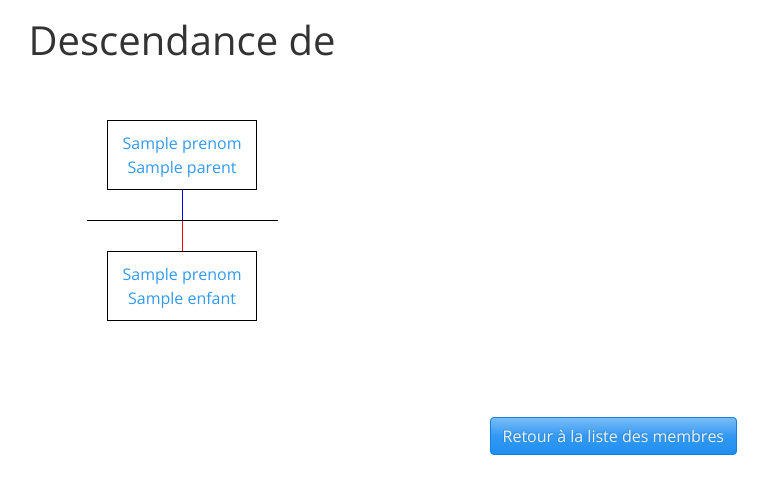
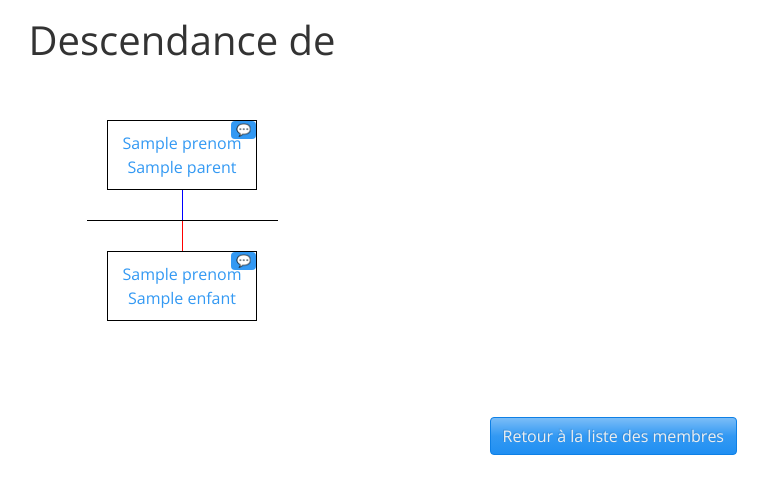
Before and after one commit to bldlr/wearegenealogie, a Symfony app: template templates/arbre/arbre.html.twig in a window 1280 px wide. Shown: the part 58-552 px from the top of the page, without its empty margins (458-1226 px from the left). Run offline with Twig, Linux system fonts and the light colour scheme; the template is opened without the code that fills it: most values are stand-ins (such as "Sample title", 1, 10 or a date in 2020); some libraries are stand-ins or nearby versions.

Commit message:
rangement css + icône pop-up

```diff
--- a/public/css/style.css
+++ b/public/css/style.css
@@ -8,29 +8,33 @@
   text-decoration: none;
 }
 
-
-
 /*----------------------------------*/
 
-
-  .row-parent-genealogie{
+.row-parent-genealogie {
   display: flex;
   justify-content: center;
   margin-top: 20px;
 }
 
-  .row-enfant-genealogie{
+.row-enfant-genealogie {
   display: flex;
   justify-content: center;
 }
 
-  .cards-genealogie{
+.cards-genealogie {
   border: 1px solid black;
   width: 150px;
   overflow: auto;
   text-align: center;
   margin: 0 20px;
   padding: 10px 0;
+  position: relative;
+}
+
+.cards-genealogie .badge {
+  position: absolute;
+  top:0;
+  right:0;
 }
 
 .selection {
--- a/templates/arbre/arbre.html.twig
+++ b/templates/arbre/arbre.html.twig
@@ -30,6 +30,7 @@
 								{{parent.prenom|capitalize}}
 								{{parent.nom|capitalize}}
 							</a>
+							<span class="badge badge-info d-block">💬</span>
 						{% endif %}
 
 					</div>
@@ -57,18 +58,19 @@
 						<div class='cards-genealogie'>
 
 							{% if enfant is null and position == 'enfant' %}
-								{# on rentre dans cette condition si on doit générer un arbre avec deux parents inconnus
-																							on a décidé que pour l'instant il n'y a pas de fratrie possible s'il n'y a pas de parents en BDD #}
+								{# on rentre dans cette condition si on doit générer un arbre avec deux parents inconnus. On a décidé que pour l'instant il n'y a pas de fratrie possible s'il n'y a pas de parents en BDD #}
 								<a href="{{ path('arbre', {id: user.id, position: 'parent'}) }}">
 									{{user.prenom|capitalize}}
 									{{user.nom|capitalize}}
 								</a>
+								<span class="badge badge-info d-block">💬</span>
 							{% else %}
 								{# affichage de base #}
 								<a href="{{ path('arbre', {id: enfant.id, position: 'parent'}) }}">
 									{{enfant.prenom|capitalize}}
 									{{enfant.nom|capitalize}}
 								</a>
+								<span class="badge badge-info d-block">💬</span>
 							{% endif %}
 
 						</div>
```
Lines whose indentation alone changed are shown as unchanged.
